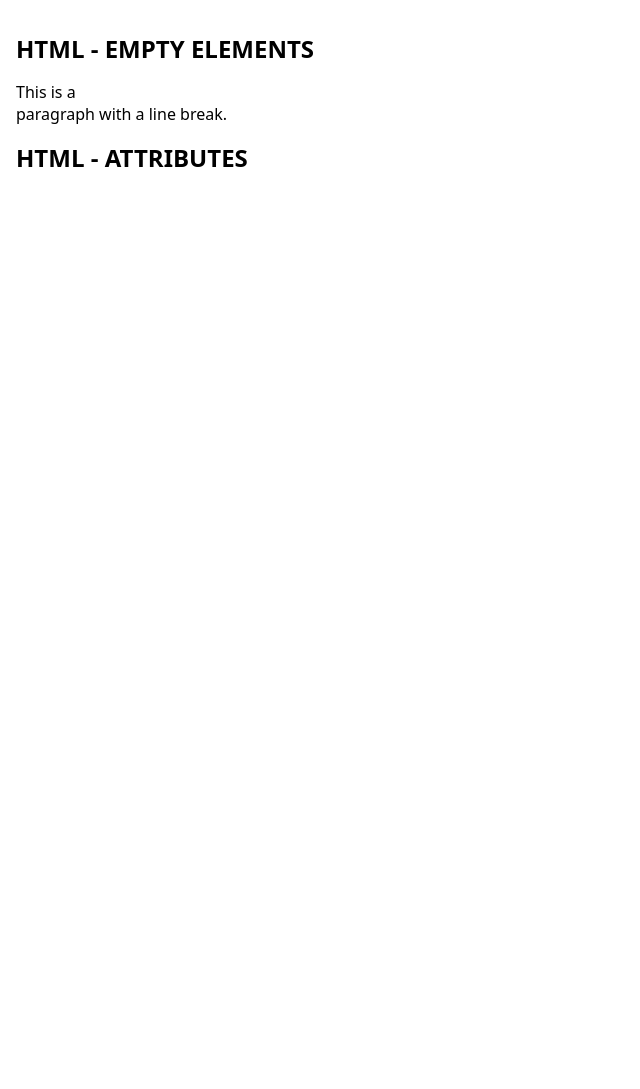
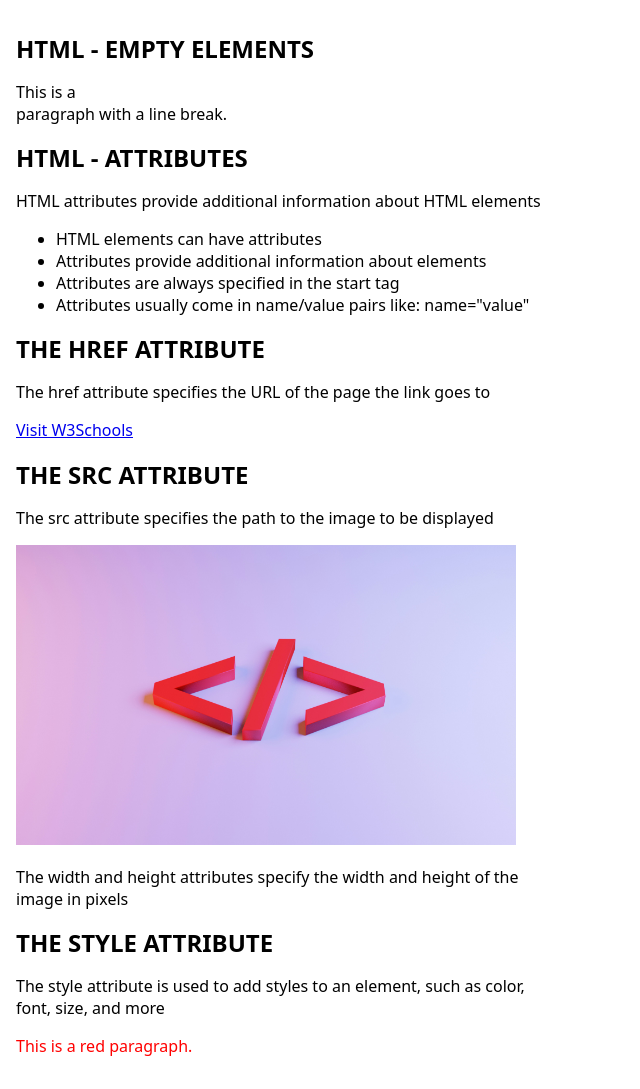
Before and after one commit to Tanjakidoy/v3shools-HTML-Elements-and-Attributes, a website: page index.html in a window 1280 px wide. Shown: the whole page, without its empty margins (0-640 px from the left). Before the commit the page ends 800 px from the top, so only its background shows below. Drawn offline with Linux system fonts and the light colour scheme.

Commit message:
After Lesson

```diff
--- a/index.html
+++ b/index.html
@@ -9,6 +9,7 @@
   </head>
   <body>
     <main>
+
       <h1>HTML - EMPTY ELEMENTS</h1>
 
       <p>
@@ -17,6 +18,36 @@
       </p>
 
       <h1>HTML - ATTRIBUTES</h1>
+      <p>HTML attributes provide additional information about HTML elements</p>
+
+      <ul>
+<li>HTML elements can have attributes</li>
+<li>Attributes provide additional information about elements</li>
+<li>Attributes are always specified in the start tag</li>
+<li>Attributes usually come in name/value pairs like: name="value"</li>
+</ul>
+
+<h1>THE HREF ATTRIBUTE</h1>
+
+<p>The href attribute specifies the URL of the page the link goes to</p>
+
+<a href="https://www.w3schools.com">Visit W3Schools</a>
+
+<h1>THE SRC ATTRIBUTE</h1>
+
+<p>The src attribute specifies the path to the image to be displayed</p>
+
+<img src="HTML.jpg" width="500" height="300">
+
+<p>The width and height attributes specify the width and  height of  the <br /> image  in pixels</p>
+
+<h1>THE STYLE ATTRIBUTE</h1>
+
+<p>The style attribute is used to add styles to an element, such as color, <br /> font, size, and more</p>
+
+<p style="color:red;">This is a red paragraph.</p>
+
+
     </main>
   </body>
 </html>
```
Also changed, not shown: HTML.jpg (added), 1 other file.
